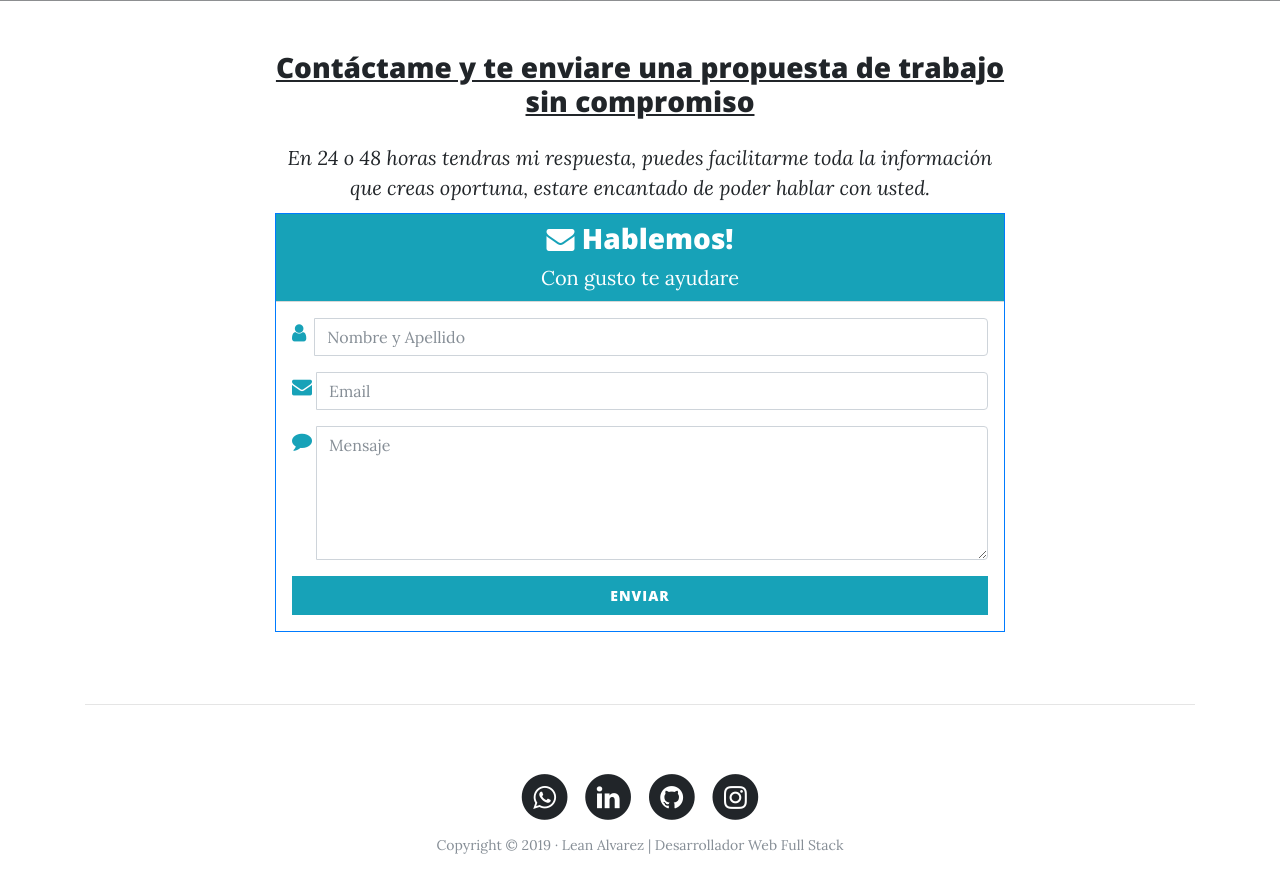
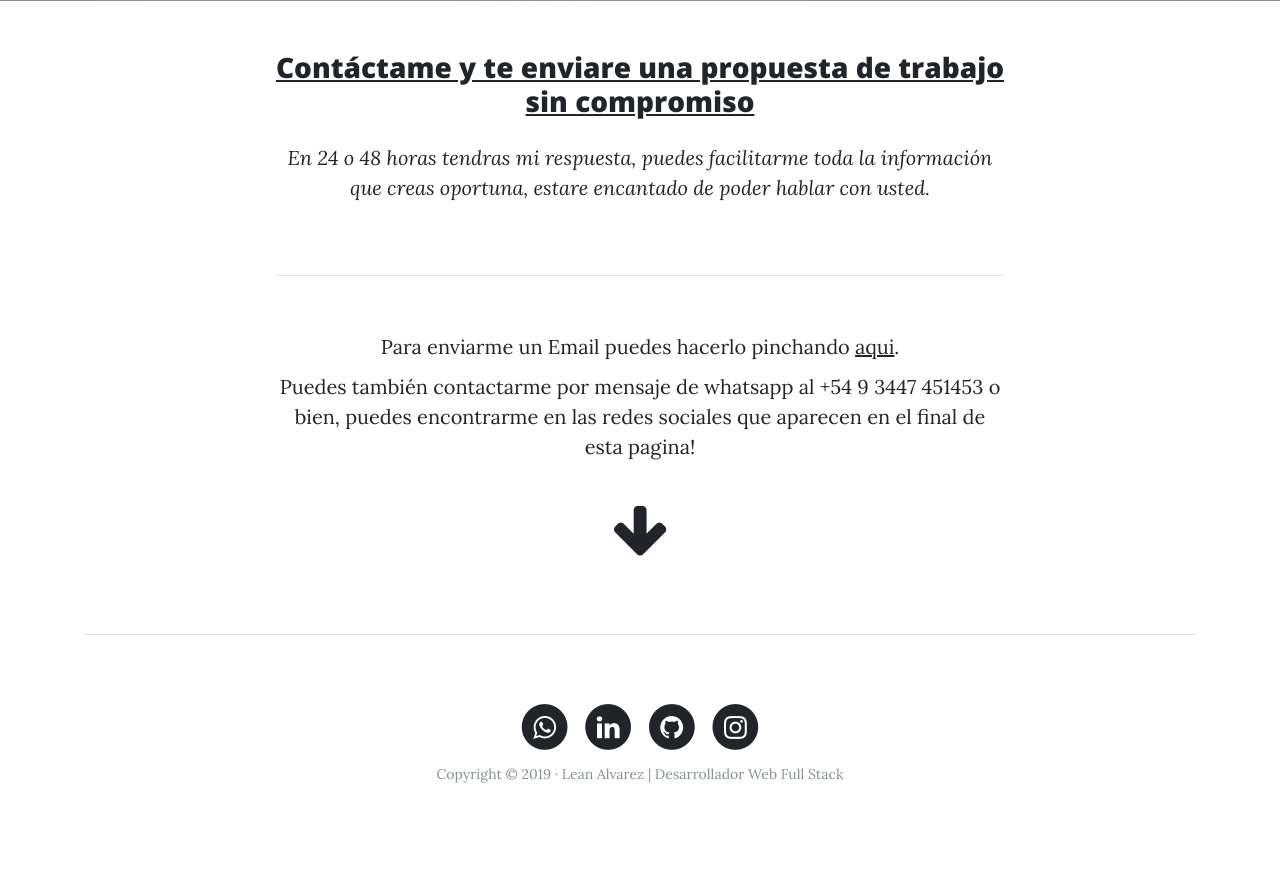
Before and after one commit to LeanAlvarez/leanpersonal, a Django app: page /contact/ in a window 1280 px wide. Shown: the part 738-1613 px from the top of the page. After the commit the page ends 1521 px from the top, so only its background shows below. Run offline with Django 3.2, Linux system fonts and the light colour scheme; some libraries are stand-ins or nearby versions.

Commit message:
algunos cambios

```diff
--- a/contact/templates/contact/contact.html
+++ b/contact/templates/contact/contact.html
@@ -22,14 +22,28 @@
             <h3 class="text-center mb-4"><u> Contáctame y te enviare una propuesta de trabajo sin compromiso</u></h3>
             <p class="text-center"><i> En 24 o 48 horas tendras mi respuesta, puedes facilitarme toda la información que creas oportuna, estare encantado de poder hablar con usted.</i></p>
 
+
+                <hr>
+
+                <p class="text-center">Para enviarme un Email puedes hacerlo pinchando <a href="mailto: leanalvarez.dev@gmail.com">aqui</a>.</p>
+
+                 <p class="text-center"> Puedes también contactarme por mensaje de whatsapp al
+                     +54 9 3447 451453 o bien, puedes encontrarme en las redes sociales
+                      que aparecen en el final de esta pagina!</p>
+
+
+                      <br>
+                    <div class=" d-flex justify-content-center">
+                      <i class="fa fa-arrow-down fa-3x" aria-hidden="true"></i>
+                    </div>
         <!-- <div class="container">
                 <div class="row justify-content-center">
                     <div class="col-12 col-md-8 col-lg-6 pb-5"> -->
 
 
                                 <!--Form with header-->
-                                {% if 'ok' in request.GET %}
-                                <div class="alert alert-success" role="alert">
+                                <!-- {% if 'ok' in request.GET %} -->
+                                <!-- <div class="alert alert-success" role="alert">
                                     <p class="text-center"><b>Su mensaje se ha enviado correctamente, en breve me comunicare con usted</b></p>
                                   </div>
                                   {% elif 'fail' in request.GET %}
@@ -46,26 +60,26 @@
                                                 <p class="m-0">Con gusto te ayudare</p>
                                             </div>
                                         </div>
-                                        <div class="card-body p-3">
+                                        <div class="card-body p-3"> -->
 
                                             <!--Body-->
-                                            <div class="form-group">
+                                            <!-- <div class="form-group">
                                                 <div class="input-group mb-2">
                                                     <div class="input-group-prepend">
                                                         <div class="input-group-text"><i class="fa fa-user text-info"></i></div>
                                                     </div>
-                                                    {{form.name}}
+                                                    {{form.name}} -->
                                                     <!-- <input type="text" class="form-control ml-2" id="nombre" name="nombre" placeholder="Nombre y Apellido" required> -->
-                                                </div>
-                                            </div>
+                                                <!-- </div> -->
+                                            <!-- </div>
                                             <div class="form-group">
                                                 <div class="input-group mb-2">
                                                     <div class="input-group-prepend">
                                                         <div class="input-group-text"><i class="fa fa-envelope text-info"></i></div>
                                                     </div>
-                                                    {{ form.email }}
+                                                    {{ form.email }} -->
                                                     <!-- <input type="email" class="form-control ml-1" id="nombre" name="email" placeholder="ejemplo@gmail.com" required> -->
-                                                </div>
+                                                <!-- </div>
                                             </div>
 
                                             <div class="form-group">
@@ -73,9 +87,9 @@
                                                     <div class="input-group-prepend">
                                                         <div class="input-group-text"><i class="fa fa-comment text-info"></i></div>
                                                     </div>
-                                                    {{ form.content }}
+                                                    {{ form.content }} -->
                                                     <!-- <textarea class="form-control ml-1" name='content' placeholder="Enviame tu Mensaje" required></textarea> -->
-                                                </div>
+                                                <!-- </div>
                                             </div>
 
                                             <div class="text-center">
@@ -84,7 +98,7 @@
                                         </div>
 
                                     </div>
-                                </form>
+                                </form> -->
                                 <!--Form with header-->
 
 
--- a/runtime.txt
+++ b/runtime.txt
@@ -1 +1 @@
-python 3.6.8
+python-3.6.7
--- a/webpersonal/wsgi.py
+++ b/webpersonal/wsgi.py
@@ -14,6 +14,3 @@ from django.core.wsgi import get_wsgi_application
 os.environ.setdefault("DJANGO_SETTINGS_MODULE", "webpersonal.settings")
 
 application = get_wsgi_application()
-
-from whitenoise.django import DjangoWhiteNoise
-application = DjangoWhiteNoise(application)
```
Also changed, not shown: webpersonal/settings.py (+2 -20 lines), db.sqlite3, media/projects/alcides.jpg (added).
